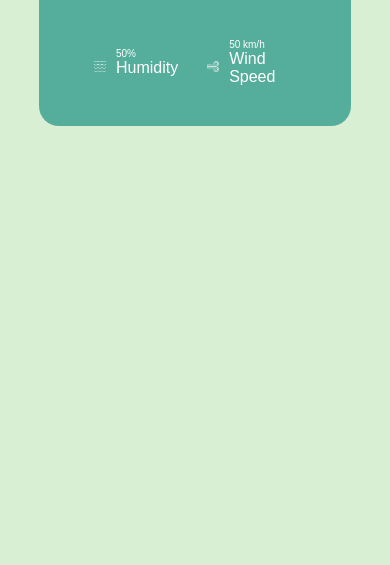
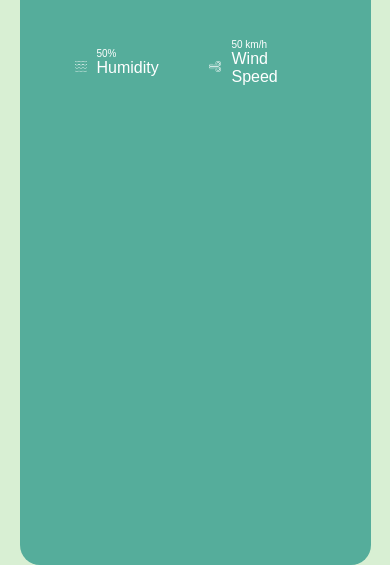
Before and after one commit to Afzal-Mia/Weather_App, a plain HTML site: page index.html in a window 390 px wide. Shown: the part 299-864 px from the top of the page. Drawn offline with Linux system fonts and the light colour scheme.

Commit message:
Update style.css

```diff
--- a/style.css
+++ b/style.css
@@ -93,7 +93,8 @@ body{
 
 @media screen and (max-width:426px) {
     .card{
-        max-width:80%;
+        max-width:100%;
+        height:100vh;
         overflow: hidden;
     }
     .search input{
```
